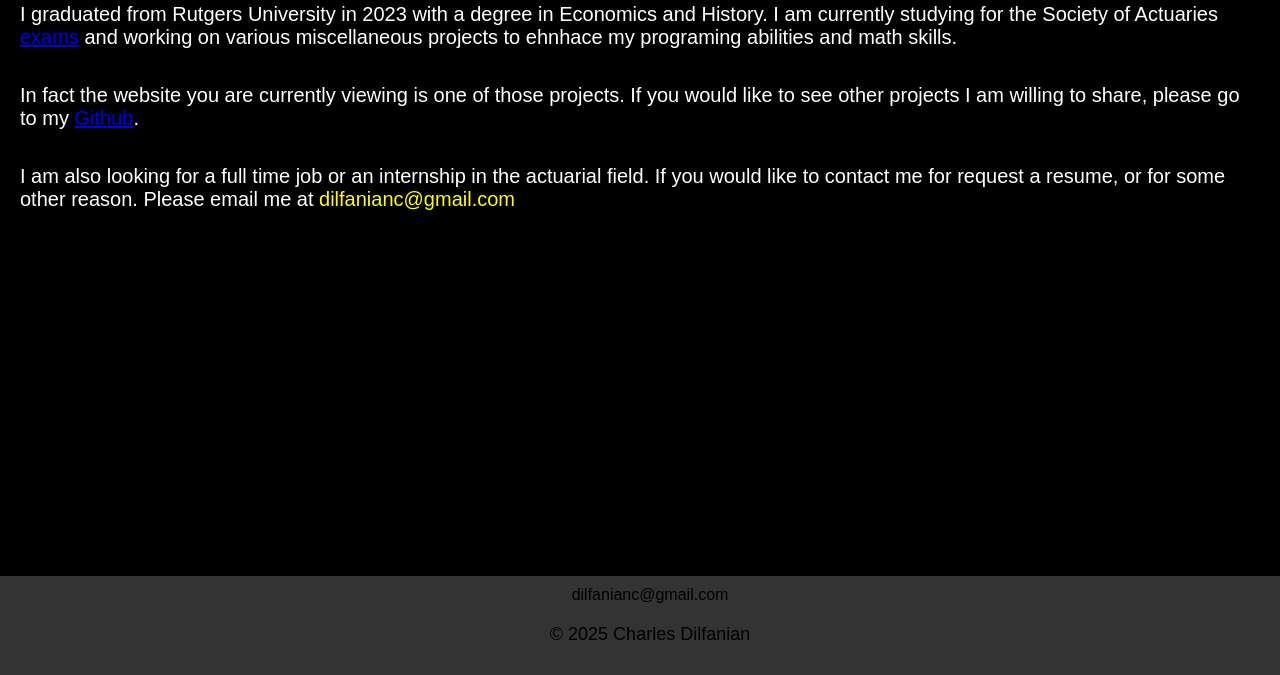
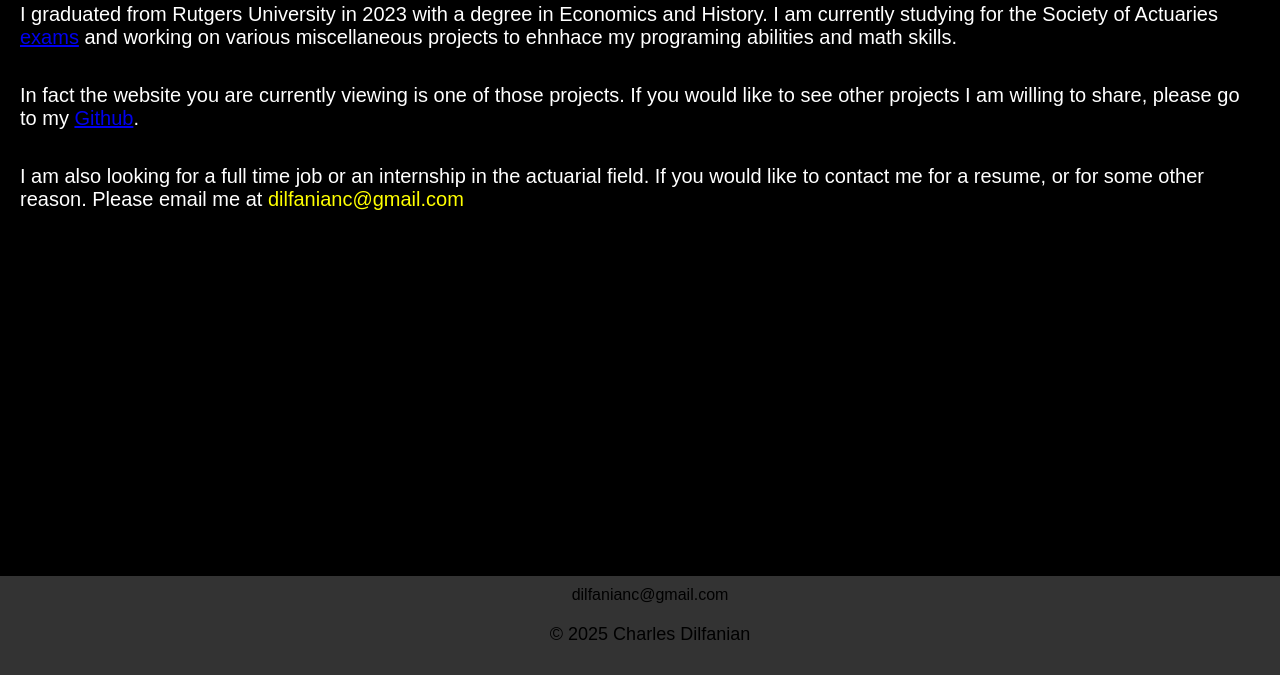
Before and after one commit to CharlesDilf/Website, a plain HTML site: page bio.html in a window 1280 px wide. Shown: the part 125-800 px from the top of the page. Drawn offline with Linux system fonts and the light colour scheme.

Commit message:
Update bio.html

```diff
--- a/bio.html
+++ b/bio.html
@@ -19,7 +19,7 @@
         In fact the website you are currently viewing is one of those projects. <br class="bio">
         If you would like to see other projects I am willing to share, please go to my <a href = https://github.com/CharlesDilf>Github</a>.<br class="pend">
         I am also looking for a full time job or an internship in the actuarial field.  <br class="bio">
-        If you would like to contact me for request a resume, or for some other reason. Please email me at <span style="color: yellow;">dilfanianc@gmail.com</span>
+        If you would like to contact me for a resume, or for some other reason. Please email me at <span style="color: yellow;">dilfanianc@gmail.com</span>
 
 
 
```
